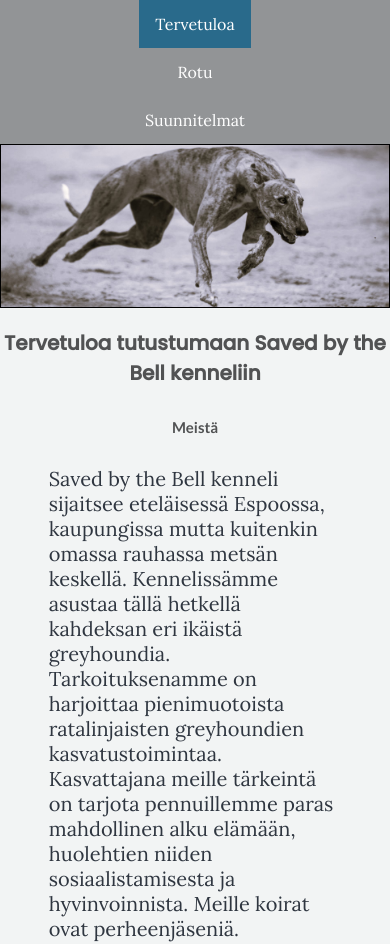
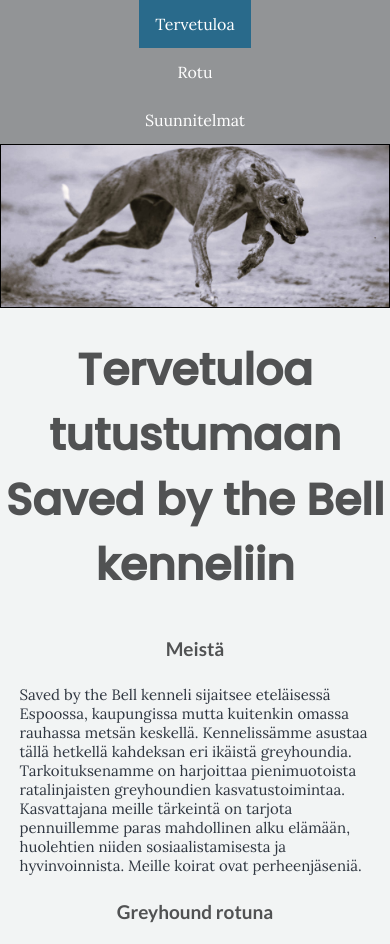
Before and after one commit to Heinirai/kennel, a plain HTML site: page index.html in a window 390 px wide. Shown: the top 944 px of the page. Drawn offline with Linux system fonts and the light colour scheme.

Commit message:
Add files via upload

```diff
--- a/tyyli.css
+++ b/tyyli.css
@@ -142,15 +142,18 @@ footer {
 
 @media only screen and (max-width: 650px) {
     section{
-               width: 75%;
+               width: 90%;
     }
-    header h1, h2 {
-        font-size: 20px;
+    header  {
+        font-size: 22px;
     }
 
   .alaotsikko {
-        font-size: 15px;
+        font-size: 19px;
   }
+    section {
+      font-size: 15px;
+    }
 
   input[type=submit] {
    width: 50%;
```
